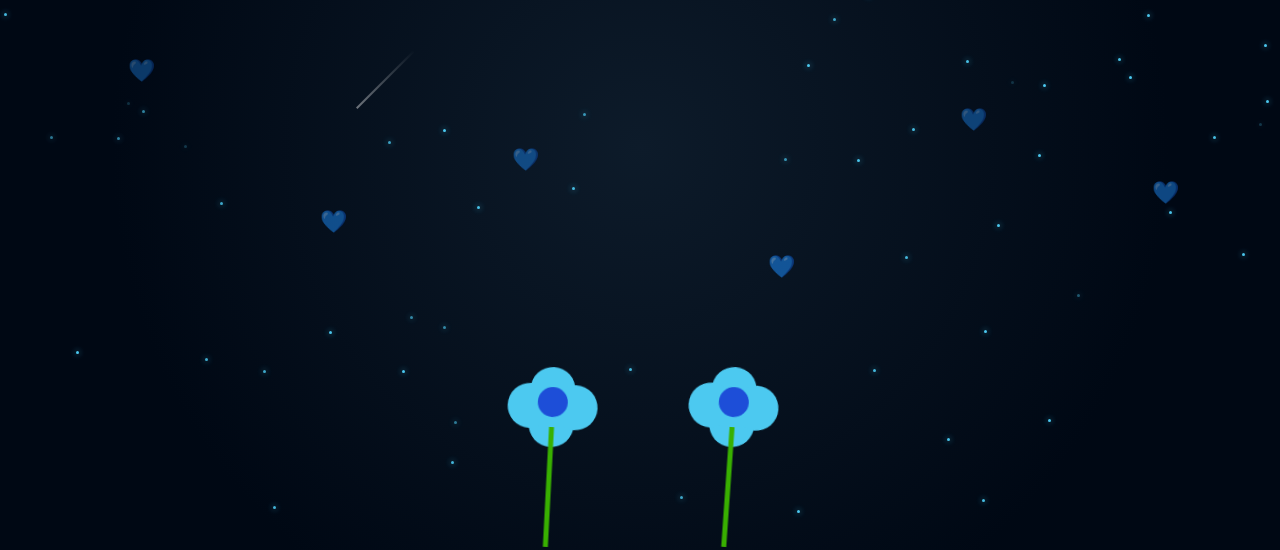
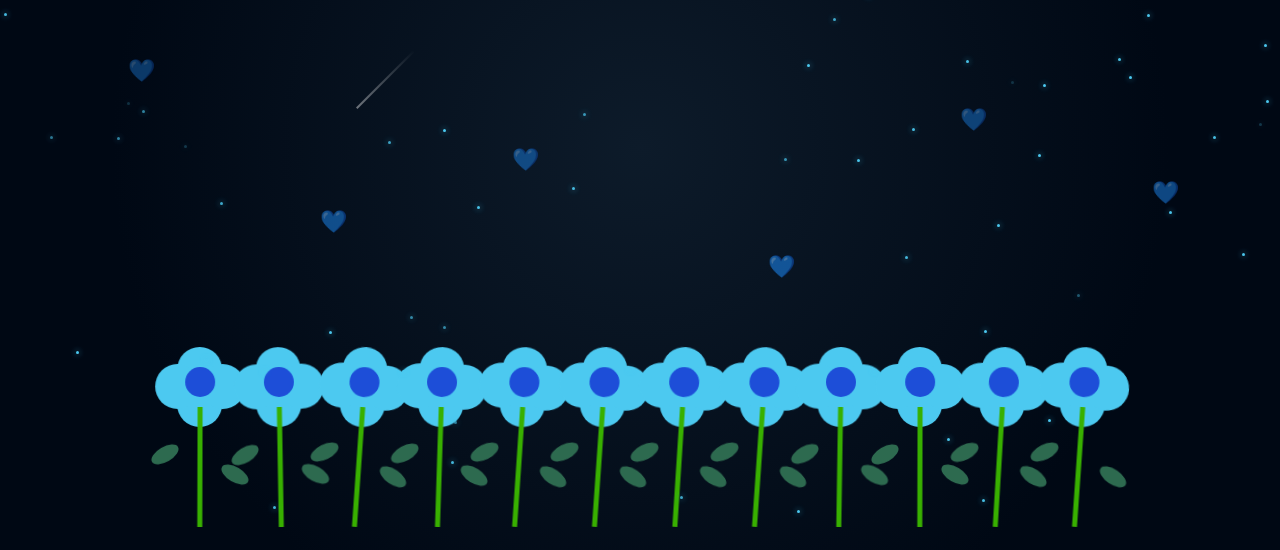
Before and after one commit to mcvera03/Valentine, a plain HTML site: page index.html in a window 1280 px wide. Shown: the part 253-803 px from the top of the page. Drawn offline with Linux system fonts and the light colour scheme.

Commit message:
Refactor styles and comments for garden elements
Updated comments and adjusted styles for various elements including hearts, stars, and flowers. Added leaves to the flower elements and modified the garden structure.

```diff
--- a/index.html
+++ b/index.html
@@ -26,7 +26,7 @@ html, body {
     z-index: 10;
 }
 
-/* Corazones flotando */
+/* Corazones */
 .heart {
     position: absolute;
     font-size: 22px;
@@ -45,7 +45,7 @@ html, body {
     100% { transform: scale(0); opacity: 0; }
 }
 
-/* Estrellas normales */
+/* Estrellas */
 .star {
     position: absolute;
     width: 3px;
@@ -61,7 +61,7 @@ html, body {
     to { opacity: 1; }
 }
 
-/* 🌠 Estrella fugaz */
+/* Estrella fugaz */
 .shooting-star {
     position: absolute;
     width: 2px;
@@ -73,37 +73,30 @@ html, body {
 }
 
 @keyframes shoot {
-    0% {
-        top: -10%;
-        left: 110%;
-        opacity: 0;
-    }
+    0% { top: -10%; left: 110%; opacity: 0; }
     10% { opacity: 1; }
-    50% {
-        top: 60%;
-        left: -10%;
-        opacity: 0;
-    }
+    50% { top: 60%; left: -10%; opacity: 0; }
     100% { opacity: 0; }
 }
 
-/* 🌸 Jardín arreglado */
+/* Jardín ramo */
 .garden {
     position: absolute;
     bottom: 0;
     width: 100%;
-    height: 220px; /* MÁS espacio */
+    height: 280px;
     display: flex;
     justify-content: center;
     align-items: flex-end;
-    gap: 120px;
+    gap: 20px;
+    flex-wrap: wrap;
 }
 
-/* Flor completa */
+/* Flor */
 .flower {
     position: relative;
     width: 60px;
-    height: 180px; /* altura real incluyendo tallo */
+    height: 200px;
     animation: sway 4s ease-in-out infinite alternate;
 }
 
@@ -138,6 +131,27 @@ html, body {
     top: 60px;
     left: 50%;
     transform: translateX(-50%);
+}
+
+/* Hojas */
+.leaf {
+    position: absolute;
+    width: 30px;
+    height: 15px;
+    background: #2d6a4f;
+    border-radius: 50%;
+}
+
+.leaf-left {
+    top: 100px;
+    left: -20px;
+    transform: rotate(-30deg);
+}
+
+.leaf-right {
+    top: 120px;
+    right: -20px;
+    transform: rotate(30deg);
 }
 
 @keyframes sway {
@@ -181,30 +195,12 @@ html, body {
 <div class="shooting-star" style="animation-delay:0s;"></div>
 <div class="shooting-star" style="animation-delay:3s;"></div>
 
-<!-- 🌸 Flores completas -->
-<div class="garden">
-    <div class="flower">
-        <div class="petal p1"></div>
-        <div class="petal p2"></div>
-        <div class="petal p3"></div>
-        <div class="petal p4"></div>
-        <div class="center"></div>
-        <div class="stem"></div>
-    </div>
-
-    <div class="flower" style="animation-duration:5s;">
-        <div class="petal p1"></div>
-        <div class="petal p2"></div>
-        <div class="petal p3"></div>
-        <div class="petal p4"></div>
-        <div class="center"></div>
-        <div class="stem"></div>
-    </div>
-</div>
+<!-- Ramo de 12 flores -->
+<div class="garden" id="garden"></div>
 
 <script>
 
-/* Brillo que sigue dedo */
+/* Brillo */
 const glow = document.getElementById("glow");
 
 document.addEventListener("mousemove", e => {
@@ -217,7 +213,7 @@ document.addEventListener("touchmove", e => {
     glow.style.top = e.touches[0].clientY + "px";
 });
 
-/* Crear estrellas */
+/* Estrellas */
 for (let i = 0; i < 80; i++) {
     let star = document.createElement("div");
     star.className = "star";
@@ -237,6 +233,26 @@ document.querySelectorAll(".heart").forEach(heart => {
     });
 });
 
+/* Crear 12 flores */
+const garden = document.getElementById("garden");
+
+for (let i = 0; i < 12; i++) {
+    let flower = document.createElement("div");
+    flower.className = "flower";
+    flower.style.animationDuration = (3 + Math.random()*3) + "s";
+    flower.innerHTML = `
+        <div class="petal p1"></div>
+        <div class="petal p2"></div>
+        <div class="petal p3"></div>
+        <div class="petal p4"></div>
+        <div class="center"></div>
+        <div class="stem"></div>
+        <div class="leaf leaf-left"></div>
+        <div class="leaf leaf-right"></div>
+    `;
+    garden.appendChild(flower);
+}
+
 </script>
 
 </body>
```
